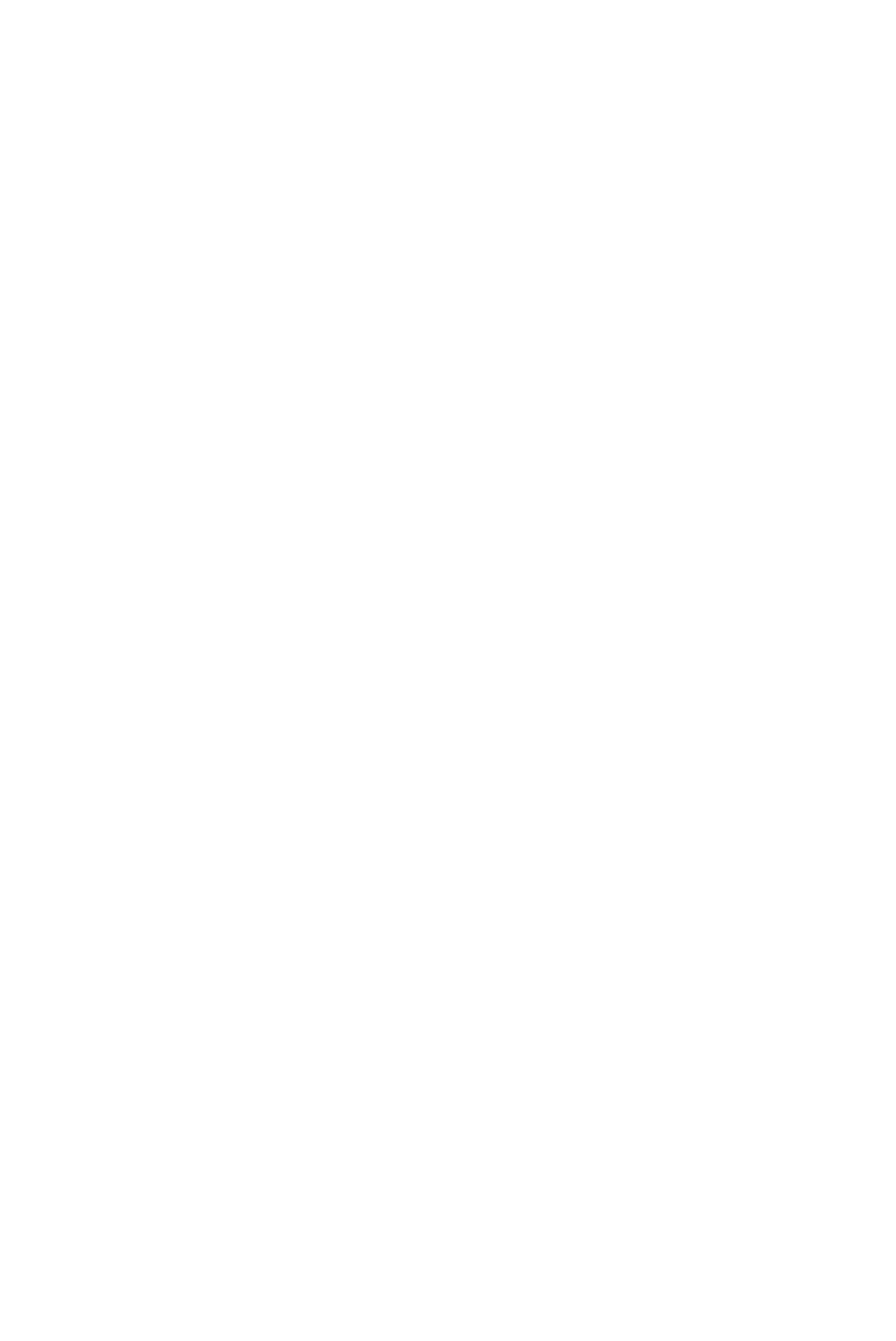
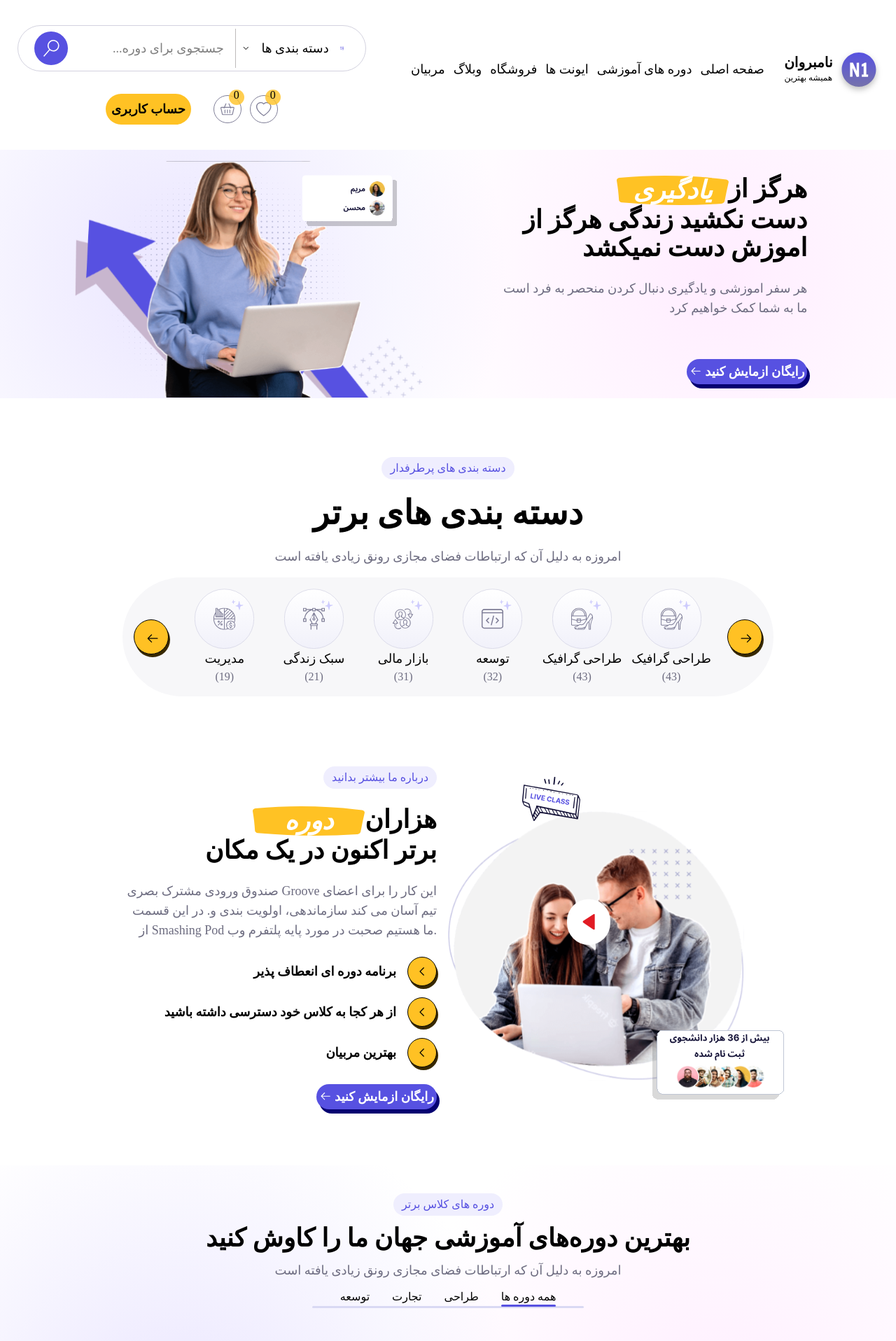
Before and after one commit to react-summer-1404/Nova, a React (Vite) app: page / in a window 1280 px wide. Shown: the top 1916 px of the page at 70% size. Before the commit the page ends 800 px from the top, so only its background shows below. Built offline with nearby package versions, Linux system fonts and the light colour scheme.

Commit message:
landing update

```diff
--- a/src/components/section/landing/HeroSection/HeroSection.jsx
+++ b/src/components/section/landing/HeroSection/HeroSection.jsx
@@ -2,7 +2,7 @@ import React from "react";
 import "../../../../assets/styles/global.css";
 import "../../../../assets/styles/variable.css";
 import heroPic from "../../../../assets/images/herosectionPic.svg";
-import PurpleBtn from "../../../ui/button/BlueButton";
+import BlueButton from "../../../ui/button/BlueButton";
 import { GoArrowLeft } from "react-icons/go";
 import AccentText from "../../../ui/accentText/AccentText";
 const HeroSection = () => {
@@ -11,7 +11,7 @@ const HeroSection = () => {
       <div className="flex justify-between w-5/6">
         <img src={heroPic} className="hidden md:block md:w-1/2 md:h-3/4" />
 
-        <div className="p-5 flex flex-col gap-6">
+        <div className="p-5 flex flex-col gap-6 items-end">
 
        <AccentText beforeLabel={"هرگز از"} afterLabel={"دست نکشید زندگی هرگز از اموزش دست نمیکشد"} title={"یادگیری"} />
 
@@ -20,7 +20,7 @@ const HeroSection = () => {
             خواهیم کرد
           </h3>
 
-          <PurpleBtn content={"رایگان ازمایش کنید"} BtnIcon={<GoArrowLeft />} />
+          <BlueButton BtnIcon={<GoArrowLeft />} content={"رایگان ازمایش کنید"}  />
         </div>
       </div>
     </div>
--- a/src/components/ui/button/BlueButton.jsx
+++ b/src/components/ui/button/BlueButton.jsx
@@ -8,8 +8,8 @@ const PurpleBtn = ({ content, BtnIcon, width, height, onClick}) => {
       type="submit"
       className ="!bg-[#5751E1] shadow-[4px_6px_0px_0px_rgba(5,0,113,1)] text-white !font-semibold rounded-full text-responsive flex gap-1 p-1"
     >
+      {BtnIcon && <span className ="mt-1">{BtnIcon}</span>}
       <span>{content}</span>
-      {BtnIcon && <span className ="mt-1">{BtnIcon}</span>}
 
     </button>
   );
--- a/src/pages/landingPage/LandingPage.jsx
+++ b/src/pages/landingPage/LandingPage.jsx
@@ -3,15 +3,24 @@ import React from 'react'
 import JoinTheClub from '../../components/section/landing/JoinTheClub/JoinTheClub'
 import MasterMentors from '../../components/section/landing/MasterMentors/MasterMentors'
 import OurNumbers from '../../components/section/landing/OurNumbers/OurNumbers'
+import Navbar from '../../components/layout/navbar/Navbar'
+import HeroSection from '../../components/section/landing/HeroSection/HeroSection'
+import TopCategories from '../../components/section/landing/TopCategories/TopCategories'
+import AboutSection from '../../components/section/landing/AboutSection/AboutSection'
+import FeaturedCourses from '../../components/section/landing/FeaturedCourses/FeaturedCourses'
 
 
 const LandingPage = () => {
   return (
     <div>
-      {/* LandingPage */}
-      {/* <JoinTheClub/> */}
-      {/* <MasterMentors/> */}
-      {/* <OurNumbers/> */}
+      <Navbar/>
+      <HeroSection/>
+      <TopCategories/>
+      <AboutSection/>
+      <FeaturedCourses/>
+      <JoinTheClub/>
+      <MasterMentors/>
+      <OurNumbers/>
     </div>
   )
 }
```
